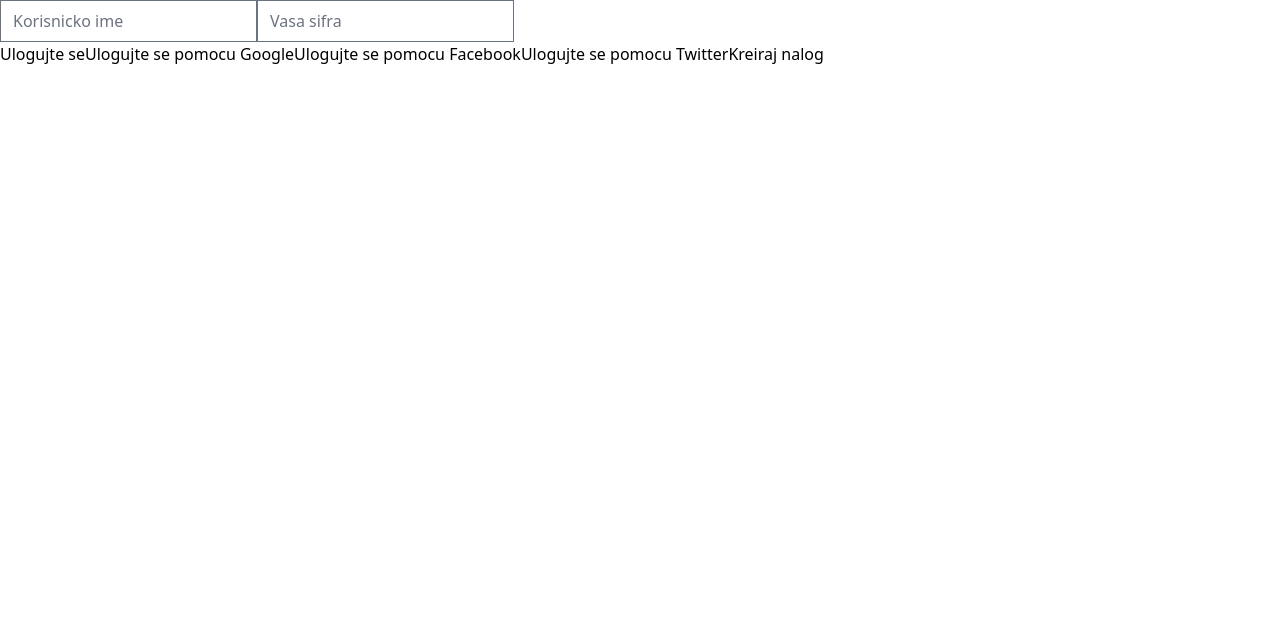
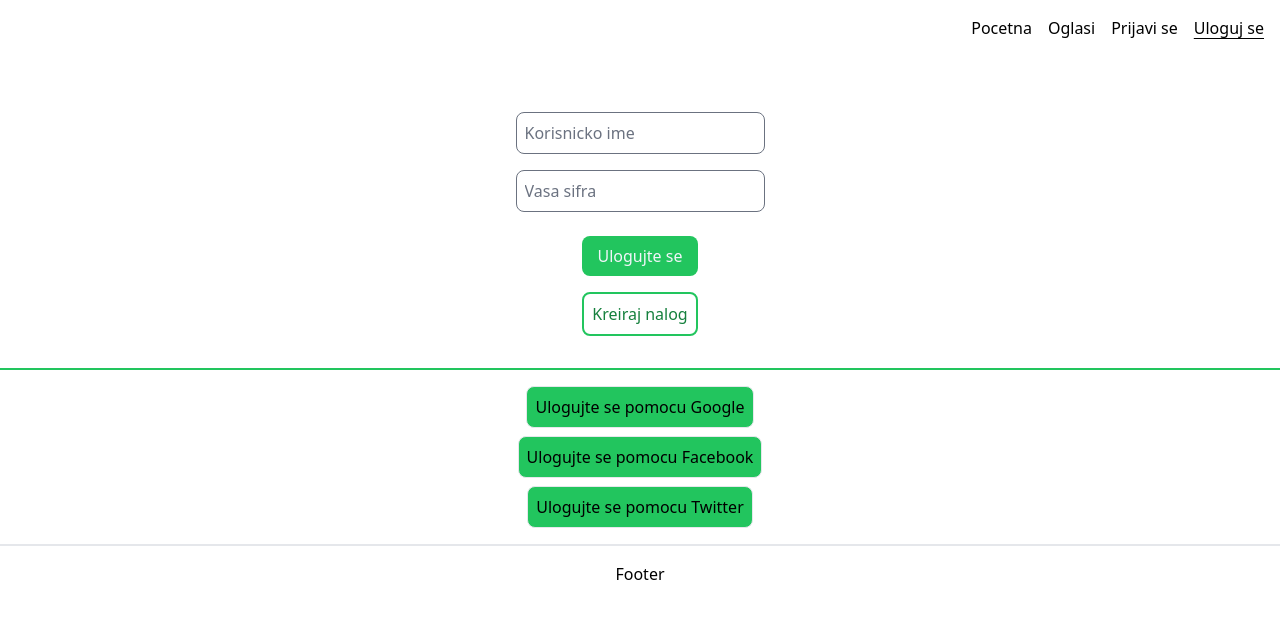
Before and after one commit to MilosIl/BreadGroup, a Next.js app: page /login in a window 1280 px wide. Shown: the top 618 px of the page. Built offline with nearby package versions, Linux system fonts and the light colour scheme.

Commit message:
styles: added tailwind classes

```diff
--- a/src/Components/PetForm.tsx
+++ b/src/Components/PetForm.tsx
@@ -1,4 +1,18 @@
-const PetForm = () => {
+'use clinet';
+import { publicAd } from "@/models";
+import { useState } from "react";
+function PetForm({createAd,description,editAd,nameAd,owner,pet}: publicAd) {
+
+  const [form,setForm]=useState({
+    age:'',
+    species:'',
+    race:'',
+    adoption:'',
+    pedigree:'',
+    gender:'',
+    description:'',
+  })
+
   const handleSubmit = () => {
     console.log('sacuvano');
   };
@@ -9,8 +23,7 @@ const PetForm = () => {
           <input
             type='number'
             placeholder='Godine'
-            onChange={(e) => e.target.value}
-          />
+            onChange={(e) => e.target.value} />
         </label>
       </div>
 
@@ -56,12 +69,11 @@ const PetForm = () => {
             name='description'
             cols={30}
             rows={10}
-            placeholder='Opis ljubimca'
-          />
+            placeholder='Opis ljubimca' />
         </label>
       </div>
     </form>
   );
-};
+}
 
 export default PetForm;
--- a/src/Layout/Navbar.tsx
+++ b/src/Layout/Navbar.tsx
@@ -1,20 +1,22 @@
 import Link from 'next/link';
+import { useRouter } from 'next/router';
 
 const Navbar = () => {
+  const router = useRouter();
   return (
-    <nav>
+    <nav className='mt-4 mx-4'>
       <ul className='flex gap-4 justify-end '>
         <li>
-          <Link href='/'>Pocetna</Link>
+          <Link href='/' className={router.pathname == "/" ? "underline underline-offset-4" : ""}>Pocetna</Link>
         </li>
         <li>
-          <Link href='/ads'>Oglasi</Link>
+          <Link href='/ads' className={router.pathname == "/ads" ? "underline underline-offset-4" : ""}>Oglasi</Link>
         </li>
         <li>
-          <Link href='/signup'>Prijavi se</Link>
+          <Link href='/signup' className={router.pathname == "/signup" ? "underline underline-offset-4" : ""}>Prijavi se</Link>
         </li>
         <li>
-          <Link href='/login'>Uloguj se</Link>
+          <Link href='/login' className={router.pathname == "/login" ? "underline underline-offset-4" : ""}>Uloguj se</Link>
         </li>
       </ul>
     </nav>
--- a/src/pages/index.tsx
+++ b/src/pages/index.tsx
@@ -1,7 +1,7 @@
 import Card from '@/Components/Card';
 import Seo from '@/Components/Seo';
-import Footer from '@/layout/Footer';
-import Navbar from '@/layout/Navbar';
+import Footer from '@/Layout/Footer';
+import Navbar from '@/Layout/Navbar';
 
 export default function Home() {
   return (
--- a/src/pages/login.tsx
+++ b/src/pages/login.tsx
@@ -1,14 +1,19 @@
+import Footer from '@/Layout/Footer';
+import Navbar from '@/Layout/Navbar';
+import Link from 'next/link';
+
 const login = () => {
   const handleLogIn = () => {};
-  const handleSignUp = () => {
-    // treba da se navigate to signup page
-  };
+
 
   return (
-    <div>
-      <form onSubmit={handleLogIn}>
+    <>
+    <Navbar/>
+    <div className="container mx-auto mt-16  ">
+      <form className="flex flex-col items-center justify-center" onSubmit={handleLogIn}>
         <label htmlFor='username'>
           <input
+          className='input'
             type='text'
             name='username'
             id='userName'
@@ -18,21 +23,31 @@ const login = () => {
 
         <label htmlFor='password '>
           <input
+          className='input'
             type='password'
             name='password'
             id='password'
             placeholder='Vasa sifra'
           />
         </label>
-        <div className=''>
-          <button type='submit'>Ulogujte se</button>
-          <button className="">Ulogujte se pomocu Google</button>
-          <button className="">Ulogujte se pomocu Facebook</button>
-          <button className="">Ulogujte se pomocu Twitter</button>
-          <button onClick={handleSignUp}>Kreiraj nalog</button>
+        <div className="flex  flex-col gap-4 mt-4">
+
+          <button className="btn " type='submit'>Ulogujte se</button>
+          <button  className="btn btn-outline">
+            <Link href='/signup'>
+            Kreiraj nalog
+            </Link>
+            </button>
         </div>
       </form>
+        <div className='mt-8 flex flex-col items-center justify-center  gap-2 border-t-2  py-4 border-green-500 basis-1'>
+          <button className="border p-2 bg-green-500 rounded-lg">Ulogujte se pomocu Google</button>
+          <button className="border p-2 bg-green-500 rounded-lg">Ulogujte se pomocu Facebook</button>
+          <button className="border p-2 bg-green-500 rounded-lg">Ulogujte se pomocu Twitter</button>
+        </div>
     </div>
+    <Footer/>
+    </>
   );
 };
 
--- a/src/pages/signup.tsx
+++ b/src/pages/signup.tsx
@@ -1,37 +1,45 @@
+import Footer from "@/Layout/Footer";
+import Navbar from "@/Layout/Navbar";
+import { FormEvent } from "react";
+
 function signup() {
-  const handleSignUp = () => {};
+  const handleSignUp = (e: FormEvent<HTMLFormElement>) => {
+    e.preventDefault();
+
+  };
   return (
-    <div>
-      <form onSubmit={handleSignUp}>
+    <>
+    <Navbar/>
+    <div className="flex justify-center items-center h-[80vh]">
+      <form onSubmit={handleSignUp} className='flex flex-col gap-4'>
         <label htmlFor='name'>
-          <input type='text' placeholder=' ime' name='name' />
+          <input type='text' className="input" placeholder=' Ime' name='name' />
         </label>
 
         <label htmlFor='lastName'>
-          <input type='text' placeholder=' prezime' name='lastName' />
+          <input type='text' className="input" placeholder=' Prezime' name='lastName' />
         </label>
 
         <label htmlFor='email'>
-          <input type='email' placeholder='email' name='email' />
-        </label>
-
-        <label htmlFor='location'>
-          <input type='text' placeholder='Lokacija' name='location' />
+          <input type='email' className="input" placeholder='Email' name='email' />
         </label>
 
         <label htmlFor='password'>
-          <input type='password' placeholder='Sifra' name='password' />
+          <input type='password' className="input" placeholder='Sifra' name='password' />
         </label>
         <label htmlFor='password-validation'>
           <input
             type='password'
+            className="input"
             placeholder='Ponovi sifru'
             name='password-validation'
           />
         </label>
-        <button type='submit'>Prijavi se</button>
+        <button className="btn mt-2" type='submit'>Prijavi se</button>
       </form>
     </div>
+    <Footer/>
+    </>
   );
 }
 
--- a/src/styles/globals.css
+++ b/src/styles/globals.css
@@ -1,3 +1,15 @@
 @tailwind base;
 @tailwind components;
 @tailwind utilities;
+
+@layer components{
+  .btn{
+    @apply p-2 bg-green-500 rounded-lg text-slate-100
+  }
+  .btn-outline{
+    @apply bg-transparent border-2 border-green-500  text-green-700
+  }
+  .input{
+    @apply p-2 my-2 rounded-lg text-base focus-within:border-green-500
+  }
+}
```
